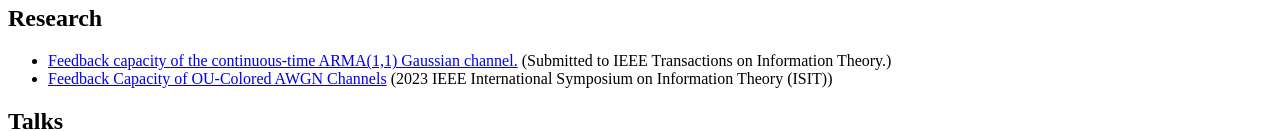
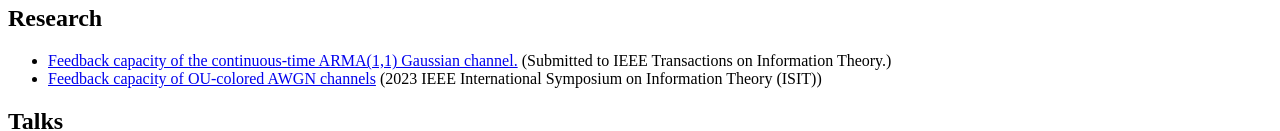
Before and after one commit to Jun217-maker/Homepage, a plain HTML site: page index.html in a window 1280 px wide. Shown: the part 823-954 px from the top of the page. Drawn offline with Linux system fonts and the light colour scheme.

Commit message:
Update index.html

```diff
--- a/index.html
+++ b/index.html
@@ -32,7 +32,7 @@ Email: u3006983@connect.hku.hk</p>
 <h2>Research</h2>
 <ul>
 <li><a href="https://hkumath.hku.hk/~ghan/CARMA_11_v7.pdf">Feedback capacity of the continuous-time ARMA(1,1) Gaussian channel.</a> (Submitted to IEEE Transactions on Information Theory.)</li>
-<li><a href="https://ieeexplore.ieee.org/abstract/document/10206821">Feedback Capacity of OU-Colored AWGN Channels</a> (2023 IEEE International Symposium on Information Theory (ISIT))</li>
+<li><a href="https://ieeexplore.ieee.org/abstract/document/10206821">Feedback capacity of OU-colored AWGN channels</a> (2023 IEEE International Symposium on Information Theory (ISIT))</li>
 </ul>
 
 <h2>Talks</h2>
```
